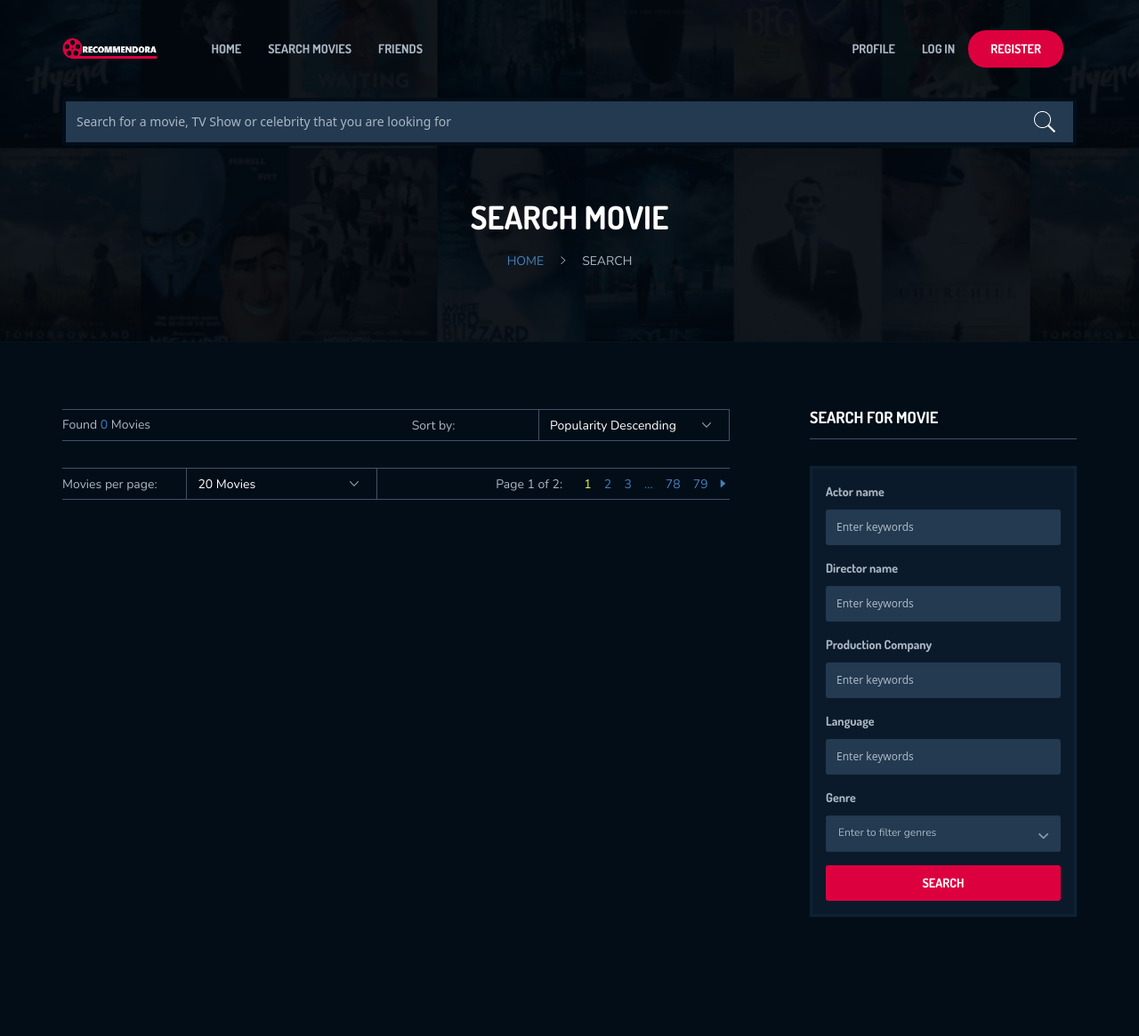
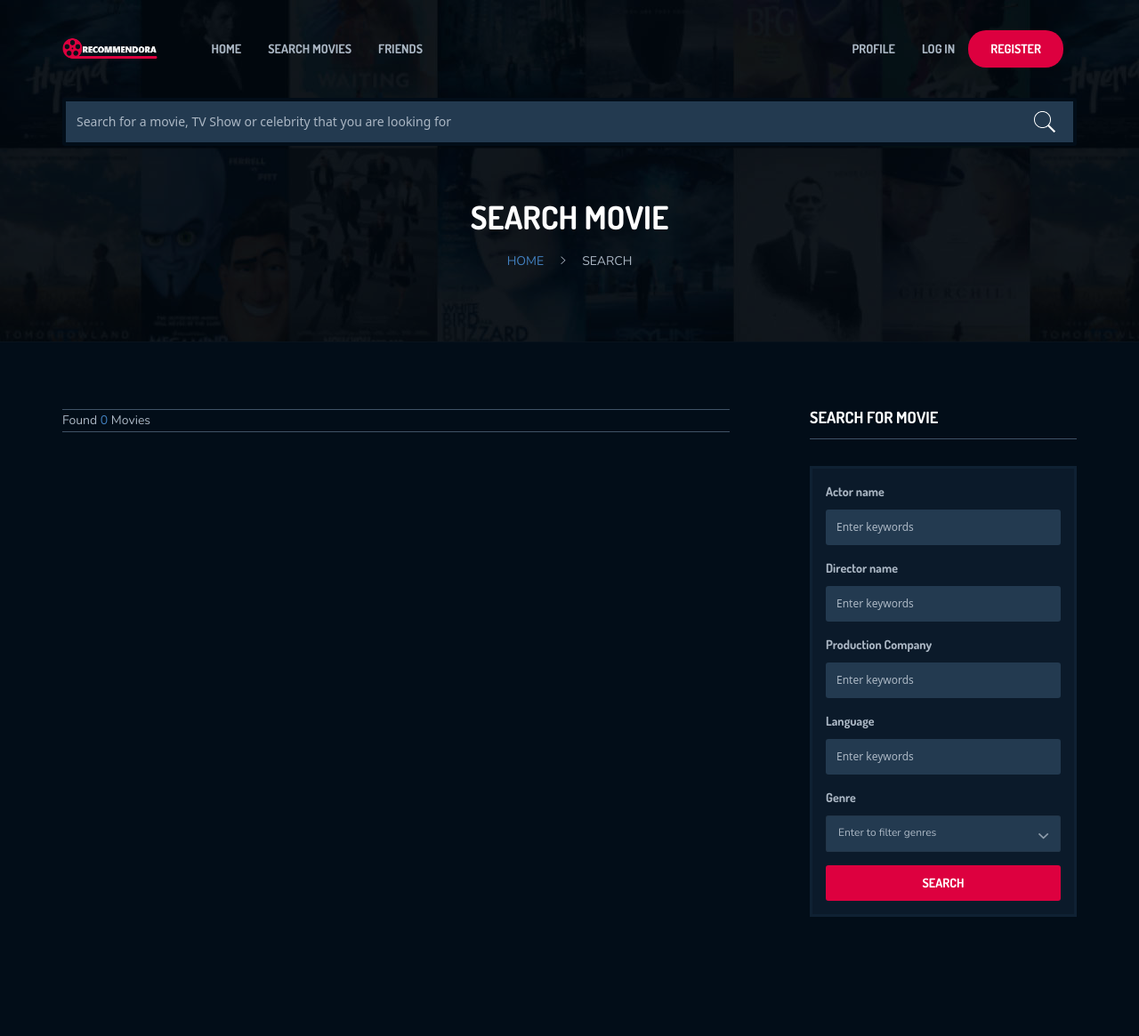
Before and after one commit to Rutvik-C/Recommendora, a Django app: page /search_movie/ in a window 1280 px wide. Shown: the top 1165 px of the page at 89% size. Run offline with Django 3.2, Linux system fonts and the light colour scheme; data that the repository does not hold is empty; parts of the project's set-up code (start-up, migrations or seed data) failed here and were passed over; some libraries are stand-ins or nearby versions.

Commit message:
search complete

```diff
--- a/main/templates/main/searchmovie.html
+++ b/main/templates/main/searchmovie.html
@@ -150,15 +150,6 @@
 			<div class="col-md-8 col-sm-12 col-xs-12">
 				<div class="topbar-filter">
 					<p>Found <span>{{ search_movies | length }}</span> Movies</p>
-					<label>Sort by:</label>
-					<select>
-						<option value="popularity">Popularity Descending</option>
-						<option value="popularity">Popularity Ascending</option>
-						<option value="rating">Rating Descending</option>
-						<option value="rating">Rating Ascending</option>
-						<option value="date">Release date Descending</option>
-						<option value="date">Release date Ascending</option>
-					</select>
 
 				</div>
 				<div class="flex-wrap-movielist">
@@ -179,24 +170,7 @@
 						{% endfor %}
 
 				</div>
-				<div class="topbar-filter">
-					<label>Movies per page:</label>
-					<select>
-						<option value="range">20 Movies</option>
-						<option value="saab">10 Movies</option>
-					</select>
 
-					<div class="pagination2">
-						<span>Page 1 of 2:</span>
-						<a class="active" href="#">1</a>
-						<a href="#">2</a>
-						<a href="#">3</a>
-						<a href="#">...</a>
-						<a href="#">78</a>
-						<a href="#">79</a>
-						<a href="#"><i class="ion-arrow-right-b"></i></a>
-					</div>
-				</div>
 			</div>
 			<div class="col-md-4 col-sm-12 col-xs-12">
 				<div class="sidebar">
```
